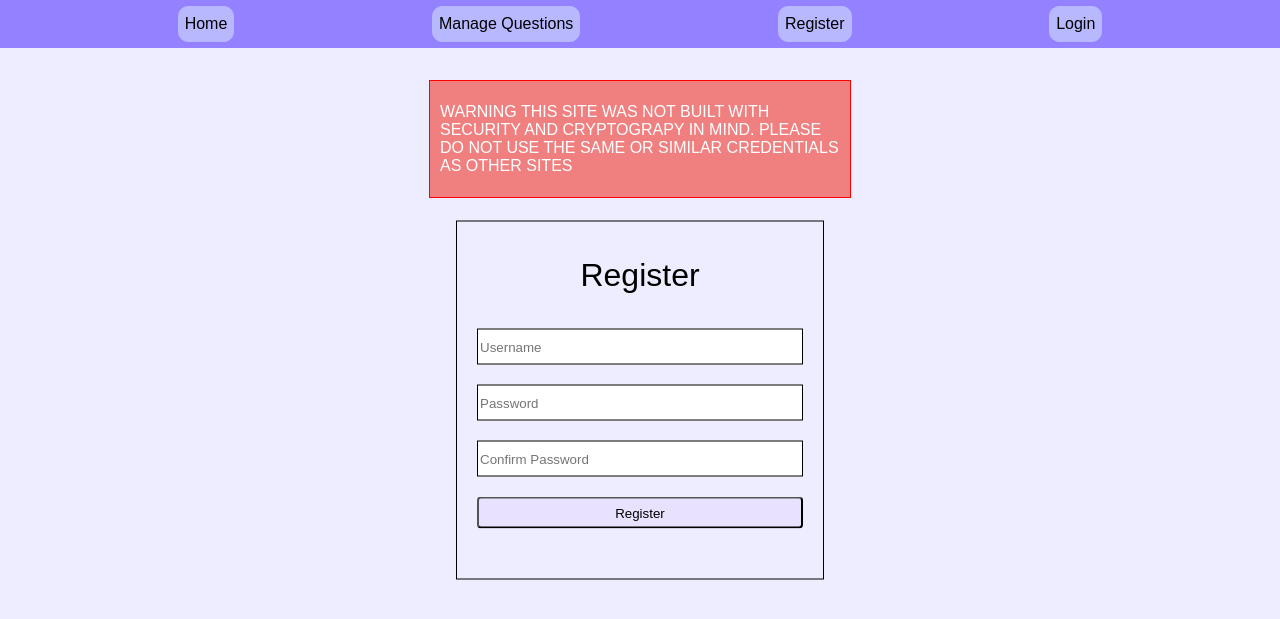
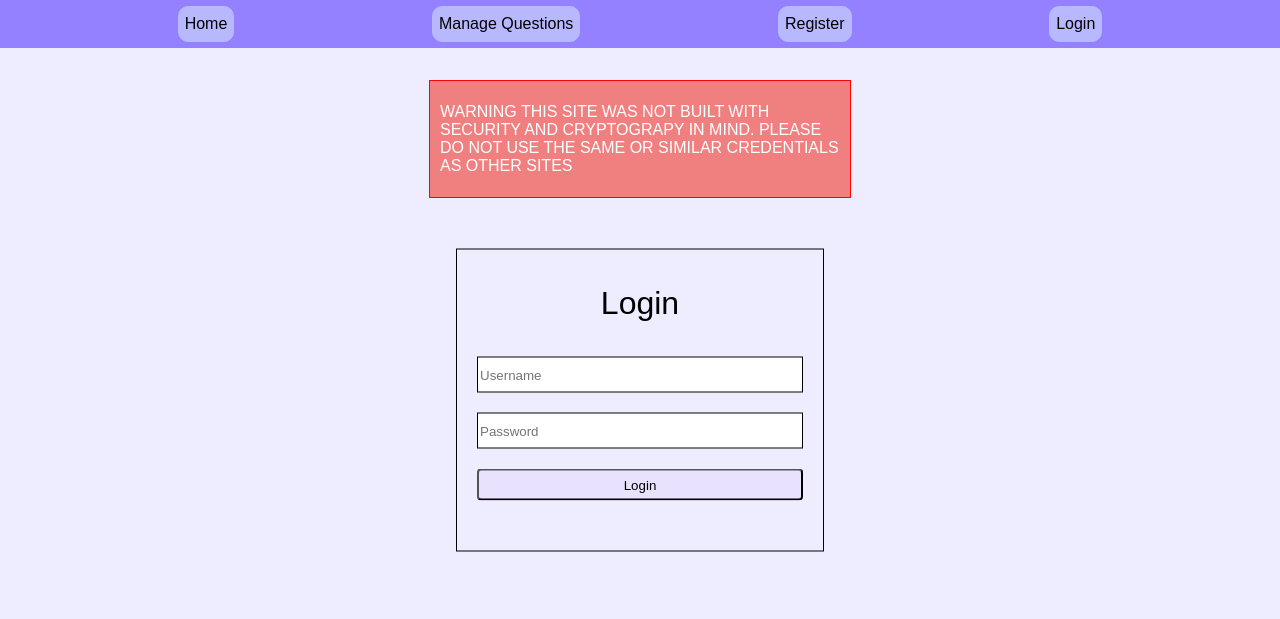
Before and after one commit to LackingCuriosity/studyApp, a Django app: page /login in a window 1280 px wide. Shown: the top 619 px of the page. Run offline with Django 5.2, Linux system fonts and the light colour scheme.

```diff
--- a/myApp/templates/myApp/login.html
+++ b/myApp/templates/myApp/login.html
@@ -1,4 +1,4 @@
-{% extends "myApp/layout.html " %}
+{% extends "myApp/layout.html" %}
 {% load static %}
 
 {% block files %}
--- a/myApp/views.py
+++ b/myApp/views.py
@@ -129,7 +129,7 @@ def register(request):
 def loginPage(request):
     #if not POST show site
     if request.method != "POST":
-        return render(request, "myApp/register.html")
+        return render(request, "myApp/login.html")
 
     #get user input
     username = request.POST.get("username", "")
```
